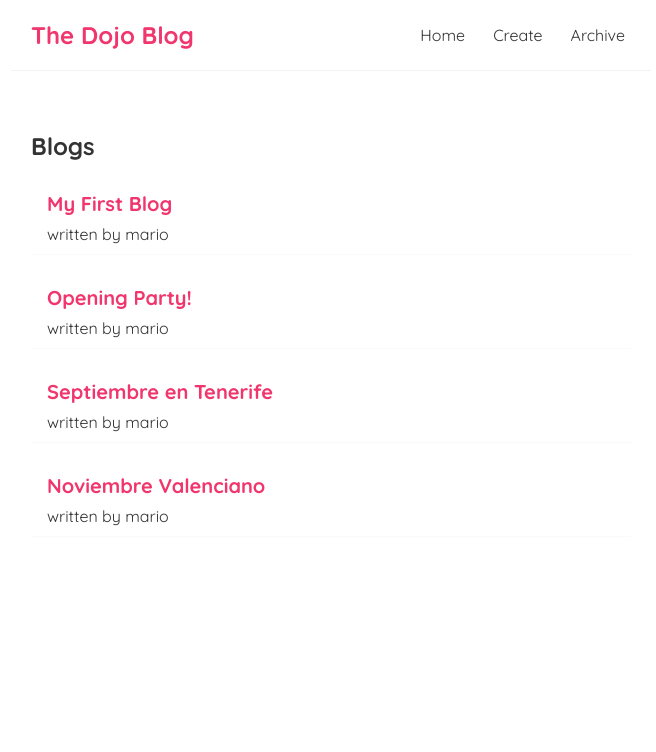
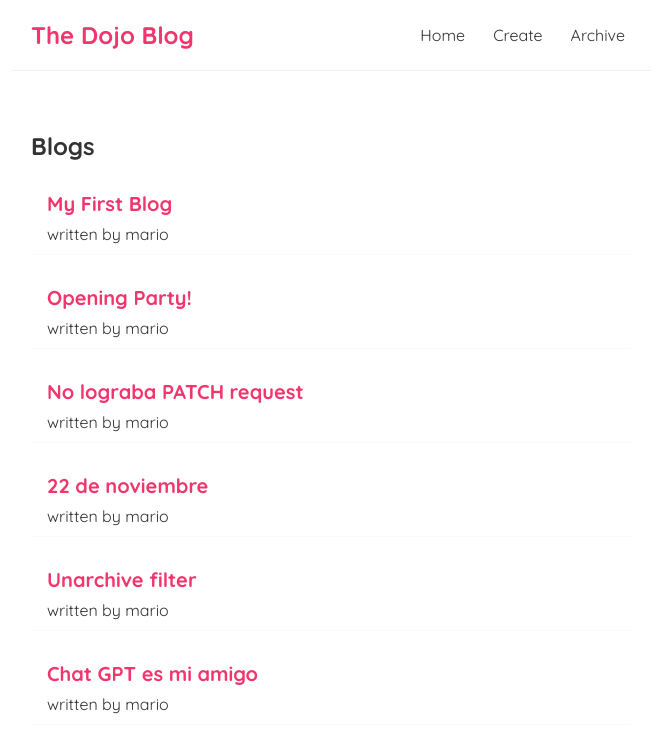
Before and after one commit to aguadefuente/blogApp, a React (Vite) app: page / in a window 1280 px wide. Shown: the top 752 px of the page, without its empty margins (309-965 px from the left). Built offline with nearby package versions, Linux system fonts and the light colour scheme; data requests are answered from the project's data file.

Commit message:
unarchive

```diff
--- a/src/BlogDetails.jsx
+++ b/src/BlogDetails.jsx
@@ -22,18 +22,52 @@ const BlogDatails = () => {
     }
   };
 
+  const handleArchive = (isArchiving) => {
+    const url = "http://127.0.0.1:8000/blogs/" + blog.id;
+
+    fetch(url, {
+      method: "PATCH",
+      headers: {
+        "Content-Type": "application/json",
+      },
+      body: JSON.stringify({ isDeleted: isArchiving }),
+    }).then(() => {
+      if (isArchiving) {
+        console.log("Archive done");
+      } else {
+        console.log("Unarchive done");
+      }
+      history.push("/");
+    });
+  };
+
+  /* Hice un sólo handleEvent de los dos de abajo agregándole un parameter
   const handleArchive = () => {
     fetch("http://127.0.0.1:8000/blogs/" + blog.id, {
       method: "PATCH",
       headers: {
         "Content-Type": "application/json",
       },
-      body: JSON.stringify({ isDeleted: "true" }),
+      body: JSON.stringify({ isDeleted: true }),
     }).then(() => {
       console.log("archive done");
       history.push("/"); //para que me reenvíe a home
     });
   };
+
+  const handleUnarchive = () => {
+    fetch("http://127.0.0.1:8000/blogs/" + blog.id, {
+      method: "PATCH",
+      headers: {
+        "Content-Type": "application/json",
+      },
+      body: JSON.stringify({ isDeleted: false }),
+    }).then(() => {
+      console.log("Unarchive done");
+      history.push("/");
+    });
+  };
+  */
 
   return (
     <div className="blog-details">
@@ -44,16 +78,27 @@ const BlogDatails = () => {
           <h2>{blog.title}</h2>
           <p>Written by {blog.author}</p>
           <div>{blog.body}</div>
+
+          <>
+            {!blog.isDeleted ? (
+              <>
                 <button onClick={handleDelete} id="delete">
                   Delete
-          </button>
-          <button id="archive" onClick={handleArchive}>
-            archive
                 </button>
                 {/*UPDATE para modificar el blog, me redirige a la página create */}
                 <Link to={`/update/${blog.id}`}>
                   <button id="update">Update</button>
                 </Link>
+                <button id="archive" onClick={() => handleArchive(true)}>
+                  Archive
+                </button>
+              </>
+            ) : (
+              <button id="archive" onClick={() => handleArchive(false)}>
+                Unarchive
+              </button>
+            )}
+          </>
         </article>
       )}
     </div>
--- a/src/DisplayData.jsx
+++ b/src/DisplayData.jsx
@@ -10,6 +10,7 @@ const DisplayData = () => {
   } = useFetch("http://127.0.0.1:8000/blogs/");
   const location = useLocation();
 
+  console.log(JSON.stringify(blogs));
   return (
     <div className="home">
       {error && <div>{error}</div>}
--- a/src/db.json
+++ b/src/db.json
@@ -16,27 +16,42 @@
       "title": "Septiembre en Tenerife",
       "body": "Últimos días de surf, playa y yoga. Hermosa eterna primavera y su desierto tranquilo",
       "author": "mario",
-      "id": 3
+      "id": 3,
+      "isDeleted": "true"
     },
     {
       "title": "Noviembre Valenciano",
       "body": "Volviendo a agarrar React aquí en Valencia",
       "author": "mario",
-      "id": 9
+      "id": 9,
+      "isDeleted": "true"
     },
     {
-      "title": "No me lo agarraba",
-      "body": "caca de pollo",
+      "title": "No lograba PATCH request",
+      "body": "caca de pollo y cositas",
       "author": "mario",
       "id": 11,
-      "isDeleted": "true"
+      "isDeleted": false
     },
     {
       "title": "22 de noviembre",
       "body": "voy a hacer un nuevo useEffect con fetch para el componente Create cuando la url sea /update",
       "author": "mario",
       "id": 13,
-      "isDeleted": "true"
+      "isDeleted": false
+    },
+    {
+      "title": "Unarchive filter",
+      "body": "Success. False/True is not the same as \"False\"/\"True\". This second one always means truthy value.",
+      "author": "mario",
+      "id": 14,
+      "isDeleted": false
+    },
+    {
+      "title": "Chat GPT es mi amigo",
+      "body": "Gracias Char GPT. Me ayudó a hacer un mix de los dos handleEvents que tenía para archivar y desarchivar. \nTambién a usar ternary operator así los botones se veían con un código más conciso en vez de usar dos && operator.",
+      "author": "mario",
+      "id": 15
     }
   ]
 }
```
Lines whose indentation alone changed are shown as unchanged.
